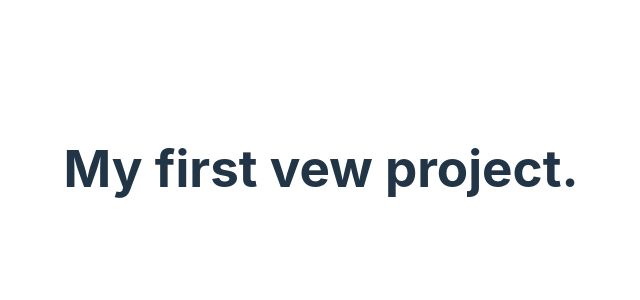
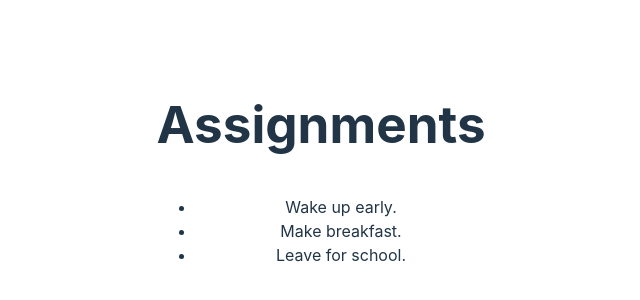
Before and after one commit to sudhansom/vue-project, a Vue app: page / in a window 1280 px wide. Shown: the part 232-532 px from the top of the page, without its empty margins (319-959 px from the left). Built offline with nearby package versions, Linux system fonts and the light colour scheme.

Commit message:
display assignments list

```diff
--- a/src/App.vue
+++ b/src/App.vue
@@ -2,5 +2,18 @@
 </script>
 
 <template>
-  <h1>My first vew project.</h1>
+  <section>
+    <header>
+      <h1>
+        Assignments
+      </h1>
+    </header>
+    <div>
+      <ul>
+        <li>Wake up early.</li>
+        <li>Make breakfast.</li>
+        <li>Leave for school.</li>
+      </ul>
+    </div>
+  </section>
 </template>
```
